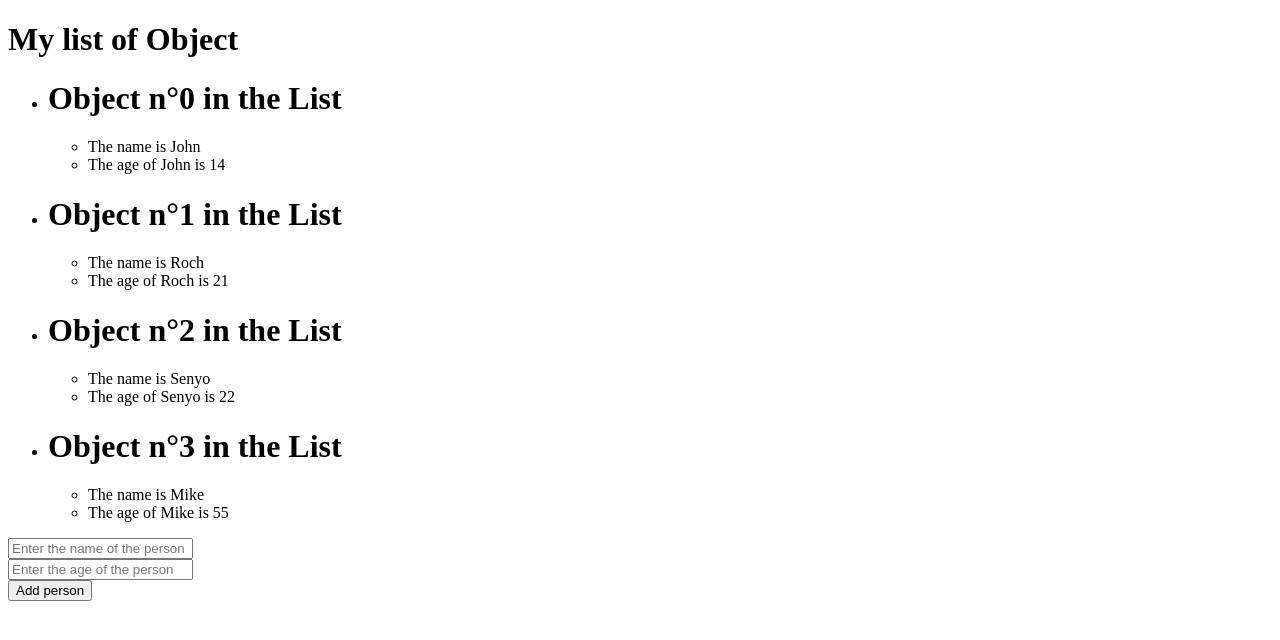
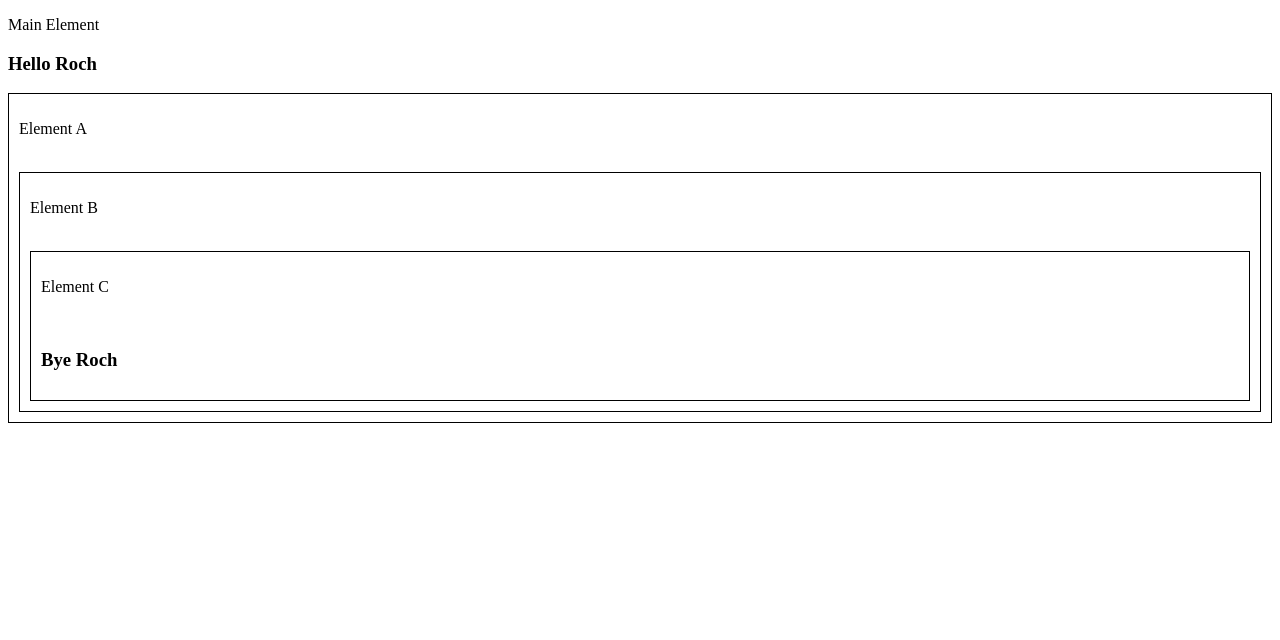
Before and after one commit to rapetoh/Quick-training-on-React-basis, a React (Vite) app in the folder React application/: page / in a window 1280 px wide. Shown: the top 640 px of the page. Built offline with nearby package versions, Linux system fonts and the light colour scheme.

Commit message:
Useffect and UseContext. Very important in react !

```diff
--- a/React application/src/App.jsx
+++ b/React application/src/App.jsx
@@ -13,6 +13,8 @@ import ColorPicker from "./ColorPicker.jsx";
 import UseStateWithAnObject from "./UseStateWithAnObject.jsx";
 import UpdateListInRealTime from "./UpdateListInRealTime.jsx";
 import UpdateListOfObject from "./UpdateListOfObject.jsx";
+import UseEffectHook from "./UseEffectHook.jsx";
+import UseContext from "./UseContext.jsx";
 
 
 function App() {
@@ -64,7 +66,12 @@ function App() {
 
       {/* <UpdateListInRealTime></UpdateListInRealTime> */}
 
-      <UpdateListOfObject></UpdateListOfObject>
+      {/* <UpdateListOfObject></UpdateListOfObject> */}
+
+      {/* <UseEffectHook></UseEffectHook> */}
+
+      <UseContext></UseContext>
+
     </>
   );
 
--- a/React application/src/UpdateListOfObject.jsx
+++ b/React application/src/UpdateListOfObject.jsx
@@ -22,6 +22,8 @@ function UpdateListOfObject () {
     function addAnObjectToTheList(event){
         event.preventDefault();
         setListOfObject((thePreviousListOfObject) => ([...thePreviousListOfObject, {id: listOfObject.length + 1,name: event.target.name.value, age: event.target.age.value}]));
+        document.getElementsByName("name")[0].value = "";
+        document.getElementsByName("age")[0].value = "";
     }
 
 
@@ -34,7 +36,7 @@ function UpdateListOfObject () {
                     listOfObject.map((myobject,index) =>
                         (
                             <li key={index}>
-                                <h1>Object n°{index} in the List</h1>
+                                <h1>Person n°{index + 1} in the List</h1>
                                 <ul>
                                     <li>The name is {myobject.name}</li>
                                     <li>The age of {myobject.name} is {myobject.age} </li>
--- /dev/null
+++ b/React application/src/UseContext.jsx
@@ -0,0 +1,62 @@
+/*
+
+Here we are going to reivew something a bit more complex than the previous hooks. IT is the useContext hook.
+
+First let know why useContext hook is used.
+    1- We want to pass some data to a component and we don't want to pass it through props.
+    2- If all the components we want to pass the data are nested, we don't want to pass the data through all the components. It can be a bit cumbersome or tedious. Especially when there is a lot of components to pass the data through.
+    3- In 1 word, We want to avoid prop drilling (actually in 6 word* haha).
+    4- Then useContext hook comes to the rescue to stand as a mean to share data.
+
+How to use the useContext hook?
+    1- We have to keep to important fucntion to import here: createContext and useContext.
+    2- We will create a context in the component whose data we want to share (and then export it because it will be used somewhere later). -- export const myNameContext = createContext(); --
+    3- We will then need to create a Provider, that will obviously provide the value we want to share to the components that will need it. -- <myNameContext.Provider value={myName}>  </myNameContext.Provider>--
+    4- inside this provider tag we will have the component that will need the data. (if it is a tree of nested compnents, just adding the one at the head is enough).
+
+    5- Now in any component in that tree that want to use the data, he will import the useContext function first and then import the context initially created (myNameContext).
+    6- Once done create a variable that receives the useContext function and pass the context as an argument. -- const myName = useContext(myNameContext); --
+    7- Now we can use the variable myName to display the data in the component.
+
+When to use the useContext hook?
+    1- When we want to share data between nested components.
+    2- When we want to avoid prop drilling.
+    3- When we want to make the code cleaner and more readable.
+
+In which case we should not use the useContext hook?
+    1- For instance when we want to pass informations of a connected user to nested components.
+    2- When implementing a dark/light theme in a React application.
+
+
+*/
+
+
+
+
+import UseContextA from "./UseContextA.jsx";
+import { useState, createContext } from "react";
+
+export const myNameContext = createContext();
+
+
+function UseContext() {
+
+    const [myName, setMyName] = useState("Roch");
+
+    return (
+        <>
+            <p>Main Element</p>
+            <h3>Hello {myName} </h3>
+
+            <myNameContext.Provider value={myName}>
+
+                <UseContextA />
+
+            </myNameContext.Provider>
+        </>
+
+    )
+
+}
+
+export default UseContext;
--- /dev/null
+++ b/React application/src/UseContextA.jsx
@@ -0,0 +1,14 @@
+import UseContextB from './UseContextB.jsx';
+
+function UseContextA() {
+
+    return(
+        <div style={{border: "1px solid black", padding: "10px"}}>
+            <p>Element A</p><br />
+            <UseContextB />
+        </div>
+    )
+
+}
+
+export default UseContextA;
--- /dev/null
+++ b/React application/src/UseContextB.jsx
@@ -0,0 +1,14 @@
+import UseContextC from './UseContextC';
+
+function UseContextB() {
+
+    return(
+        <div style={{border: "1px solid black", padding: "10px"}}>
+            <p>Element B</p><br />
+            <UseContextC />
+        </div>
+    )
+
+}
+
+export default UseContextB;
--- /dev/null
+++ b/React application/src/UseContextC.jsx
@@ -0,0 +1,18 @@
+import { useContext } from "react";
+import { myNameContext } from './UseContext.jsx'
+
+
+function UseContextC() {
+
+    const myName = useContext(myNameContext)
+
+    return(
+
+        <div style={{border: "1px solid black", padding: "10px"}}>
+            <p>Element C</p><br />
+            <h3> Bye {myName} </h3>
+        </div>
+    )
+}
+
+export default UseContextC;
--- /dev/null
+++ b/React application/src/UseEffectHook.jsx
@@ -0,0 +1,53 @@
+/*
+Here we are talking about the useEffect hook in React.
+The useEffect hook is used to perform side effects in your functional components.
+What that means? Let me split it into 3 parts:
+
+1- When you want a specific action to be performed after every re-rerendering, you use the useEffect hook.
+2- When you want a specific action to be perormed after the stae of a variable created with useState hook has changed, you use the useEffect hook.
+3- When you want a specific action to be performed only once after the first rendering (so after the mount), you use the useEffect hook.
+
+
+The general syntax of the useEffect hook is: useEffect(  ()=>{ your code here },   [dependencies]   );
+You will see down below the syntax for the 3 and what it implies.
+
+*/
+
+
+
+import { useEffect } from "react";
+import { useState } from "react";
+
+function UseEffectHook() {
+
+  const [count, setCount] = useState(0);
+
+  function increaseCount(){
+    setCount((previousCount)=> (previousCount + 1));
+  }
+
+  function decreaseCount(){
+    setCount((previousCount)=> (previousCount - 1));
+  }
+
+  function onChange(){
+    document.title = `Count: ${count}`;
+  }
+
+  useEffect(onChange,[count]);// onChange will be executed only when the count variable has changed.
+  // But if for instance your onChange function is going to display another useState variable, you will have to add that variable in the dependencies array.
+  useEffect(onChange,[]);// onChange will be executed only once after the first rendering.
+  useEffect(onChange);// onChange will be executed after every re-rendering.
+
+  return (
+    <div>
+      <h1>Count: {count} </h1>
+
+      <button onClick={increaseCount} >Increase</button>
+      <button onClick={decreaseCount} >Decrease</button>
+    </div>
+  )
+
+}
+
+export default UseEffectHook;
```
